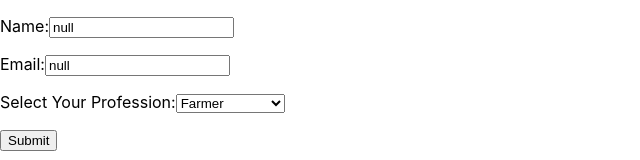
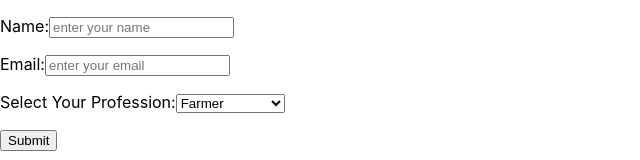
Before and after one commit to RazuAhmad/full-stack-from, a React (Create React App) app: page / in a window 1280 px wide. Shown: the top 160 px of the page, without its empty margins (0-640 px from the left). Built offline with nearby package versions, Linux system fonts and the light colour scheme.

Commit message:
session storage implemented

```diff
--- a/src/Components/Form/Form.js
+++ b/src/Components/Form/Form.js
@@ -2,18 +2,14 @@ import React, { useState,useEffect } from 'react'
 
 function Form() {
 
-  const [name, setName] = useState('' || sessionStorage.getItem("name"));
-  const [email, setEmail] = useState('' || sessionStorage.getItem("email"));
-  const [profession, setProfession] = useState( sessionStorage.getItem("profession"));
+  const [name, setName] = useState( sessionStorage.getItem("name") ? sessionStorage.getItem("name") : '' );
 
-  // Handle form submission
-  function handleSubmit(event) {
-    event.preventDefault();
-    alert("Want to submit data?")
-    // Do something with the form data, e.g. send it to a server
-    console.log({ name, email, profession });
 
-  }
+
+
+  const [email, setEmail] = useState(sessionStorage.getItem("email") ? sessionStorage.getItem("email") : '' );
+  const [profession, setProfession] = useState( sessionStorage.getItem("profession") ? sessionStorage.getItem("profession") : 'farmer' );
+
 
   useEffect(()=>{
 
@@ -27,6 +23,7 @@ function Form() {
 
   },[name,email,profession])
 
+
   // pre-populate input field with stored data...
   useEffect(()=>{
     const storedName= sessionStorage.getItem('name');
@@ -36,6 +33,7 @@ function Form() {
     if(storedName){
       setName(storedName)
     }
+
     if(storedEmail){
       setEmail(storedEmail)
     }
@@ -44,13 +42,26 @@ function Form() {
     }
   },[])
 
+
+  // Handle form submission
+  function handleSubmit(event) {
+    event.preventDefault();
+    alert("Want to submit data?")
+    // Do something with the form data, e.g. send it to a server
+    console.log({ name, email, profession });
+
+  }
+
+
+
+
   return (
     <form type="form" onSubmit={handleSubmit}>
       <p>
       <label>
         Name:
         </label>
-        <input required type="text" value={name} onChange={(e) => setName(e.target.value)} />
+        <input placeholder='enter your name' required type="text" defaultValue={  name } onChange={(e) => setName(e.target.value)} />
 
       </p>
 
@@ -58,14 +69,14 @@ function Form() {
       <label>
         Email:
         </label>
-        <input required type="email" value={email} onChange={(e) => setEmail(e.target.value)} />
+        <input placeholder='enter your email' required type="email" value={email} onChange={(e) => setEmail(e.target.value)} />
 
       </p>
       <p>
       <label>
         Select Your Profession:
         </label>
-        <select required value={profession} onChange={(e) => setProfession(e.target.value)}>
+        <select required defaultValue={profession} onChange={(e) => setProfession(e.target.value)}>
           <option value="farmer">Farmer</option>
           <option value="teacher">Teacher</option>
           <option value="businessman">BusinessMan</option>
```
Lines whose indentation alone changed are shown as unchanged.
